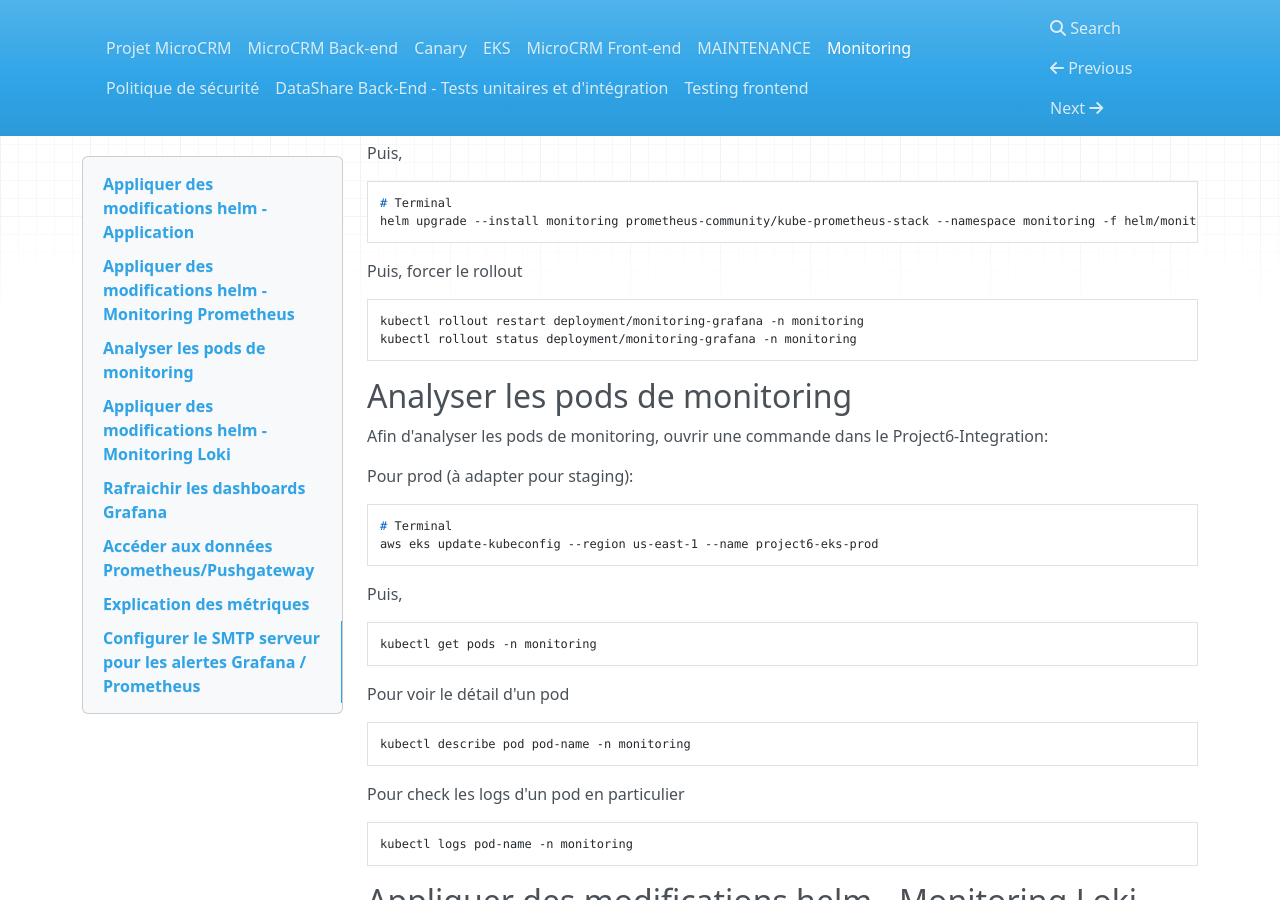
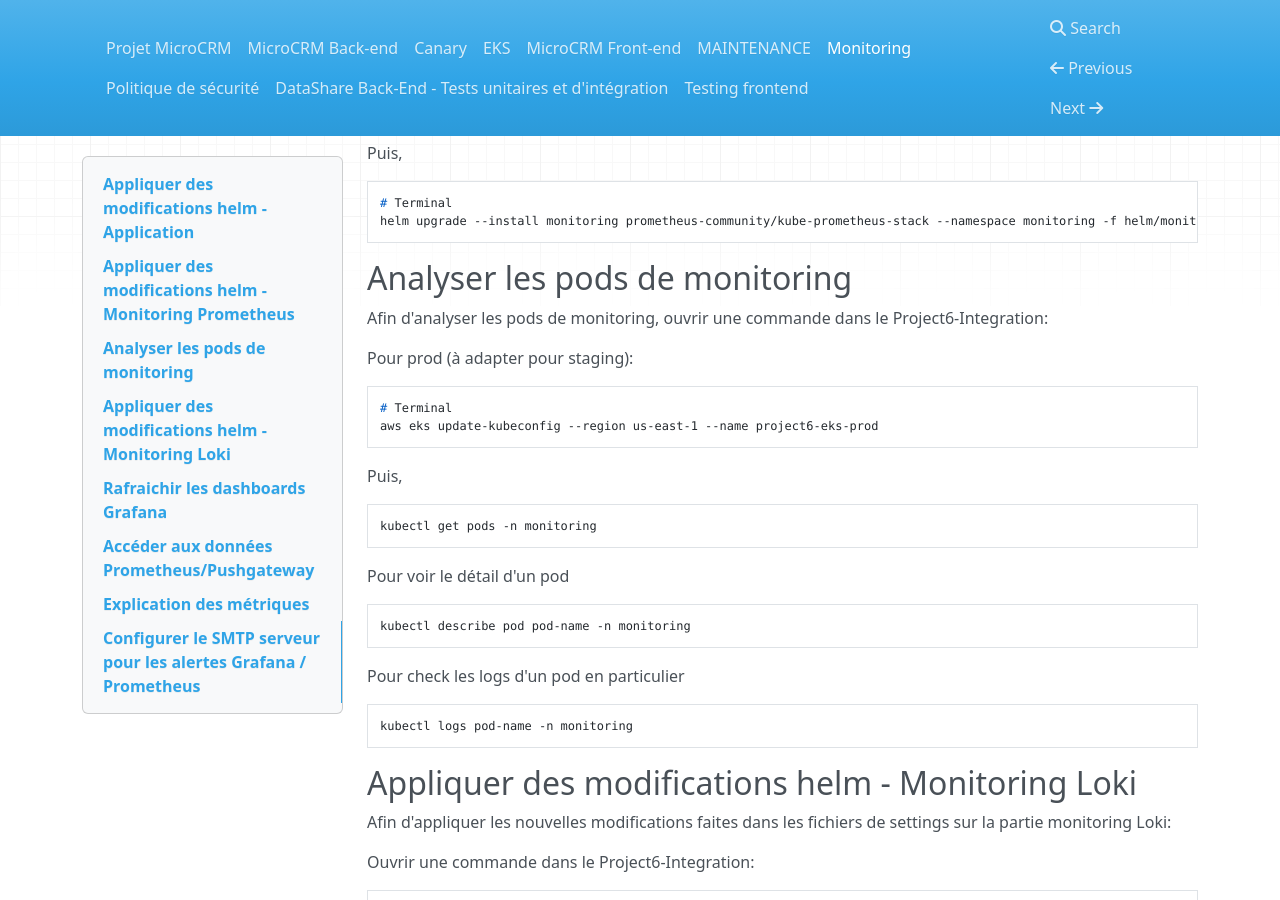
Before and after one commit to Project6-Organisation/Project6-Integration, an MkDocs documentation site: the page built from docs/monitoring.md, in a window 1280 px wide and 900 px high, scrolled down 1302 px. Built offline with MkDocs 1.6.1, drawn with Linux system fonts in a browser that asks for light colours; nearby versions of some CDN libraries.

````diff
--- a/docs/monitoring.md
+++ b/docs/monitoring.md
@@ -71,13 +71,6 @@
 ```shell
 # Terminal
 helm upgrade --install monitoring prometheus-community/kube-prometheus-stack --namespace monitoring -f helm/monitoring/monitoring-prod.yaml
-```
-
-Puis, forcer le rollout
-
-```shell
-kubectl rollout restart deployment/monitoring-grafana -n monitoring
-kubectl rollout status deployment/monitoring-grafana -n monitoring
 ```
 
 ## Analyser les pods de monitoring
````
Also changed, not shown: 1 other file.
